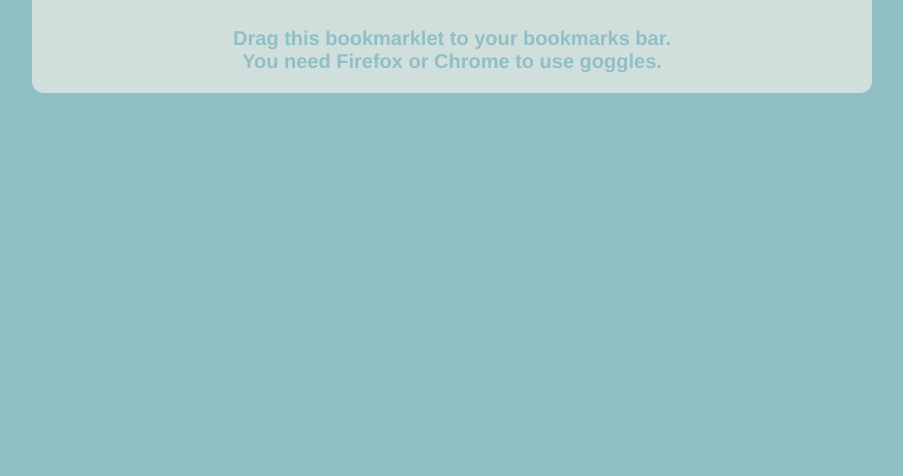
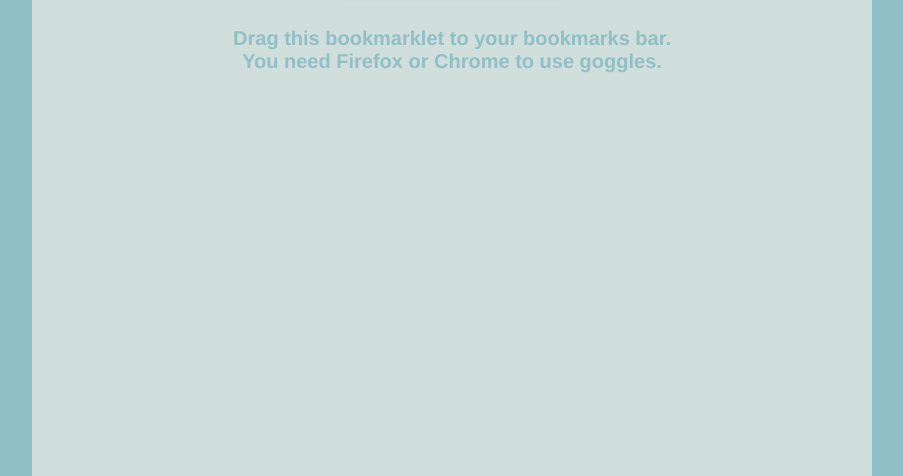
Before and after one commit to gcr/goggles, a plain HTML site: page goggled/resources/index.htm in a window 1280 px wide. Shown: the part 324-800 px from the top of the page, without its empty margins (188-1091 px from the left). Drawn offline with Linux system fonts and the light colour scheme; files whose address does not match are found by name.

Commit message:
added vertical space, stop reporting network error

```diff
--- a/goggled/resources/index.htm
+++ b/goggled/resources/index.htm
@@ -95,6 +95,10 @@
             font-weight: bold;
             text-align: center;
         }
+
+        .vspace {
+            height: 150em;
+        }
     </style>
 
 </head>
@@ -107,6 +111,8 @@
             Firefox.</a>
         Drag this bookmarklet to your bookmarks bar.<br />
         You need Firefox or Chrome to use goggles.
+
+        <div class="vspace"> </div>
     </div>
 </body>
 </html>
--- a/goggles.js
+++ b/goggles.js
@@ -451,7 +451,7 @@
           if (e == 'timeout') {
             ajaxRequest(url, data, cb);
           } else {
-            alert("Network error: " + e);
+            //alert("Network error: " + e);
           }
         }
     });
```
